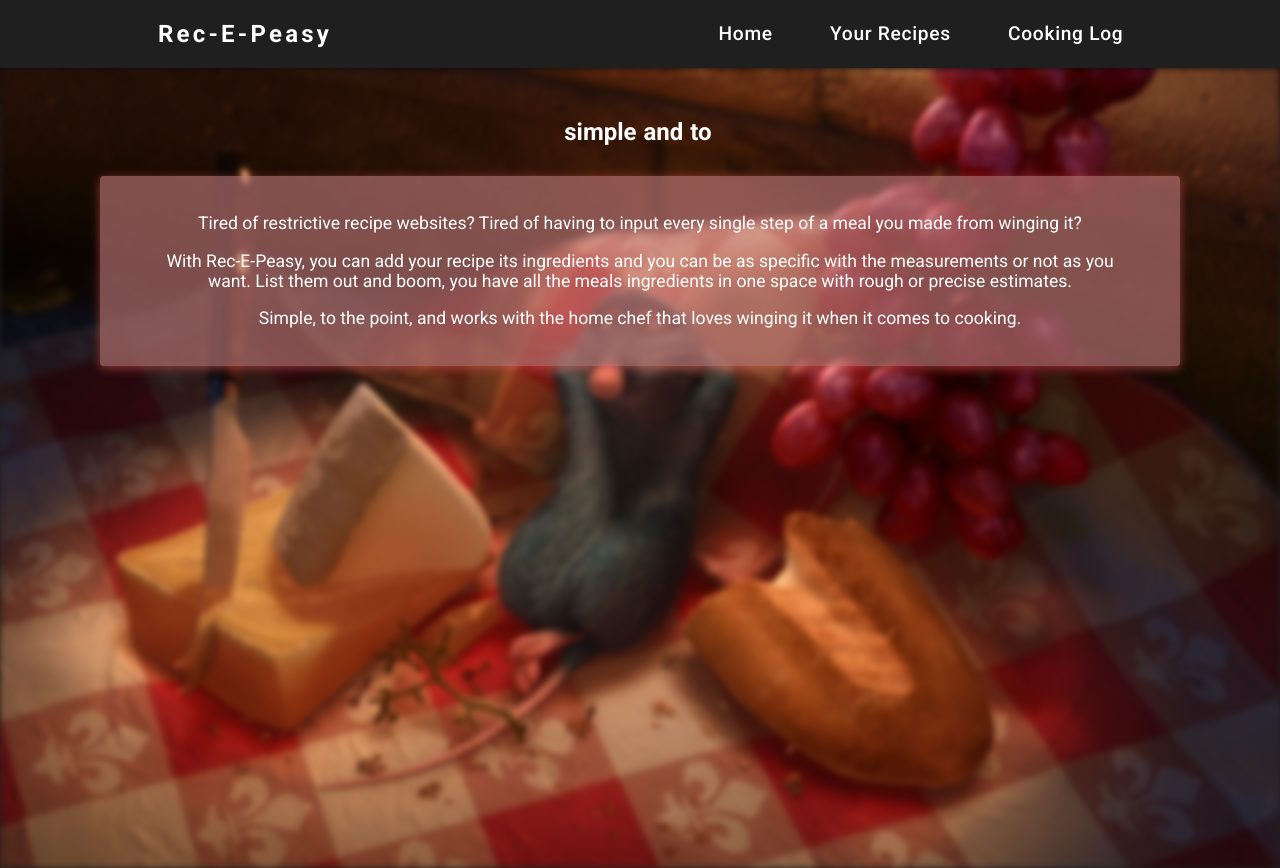
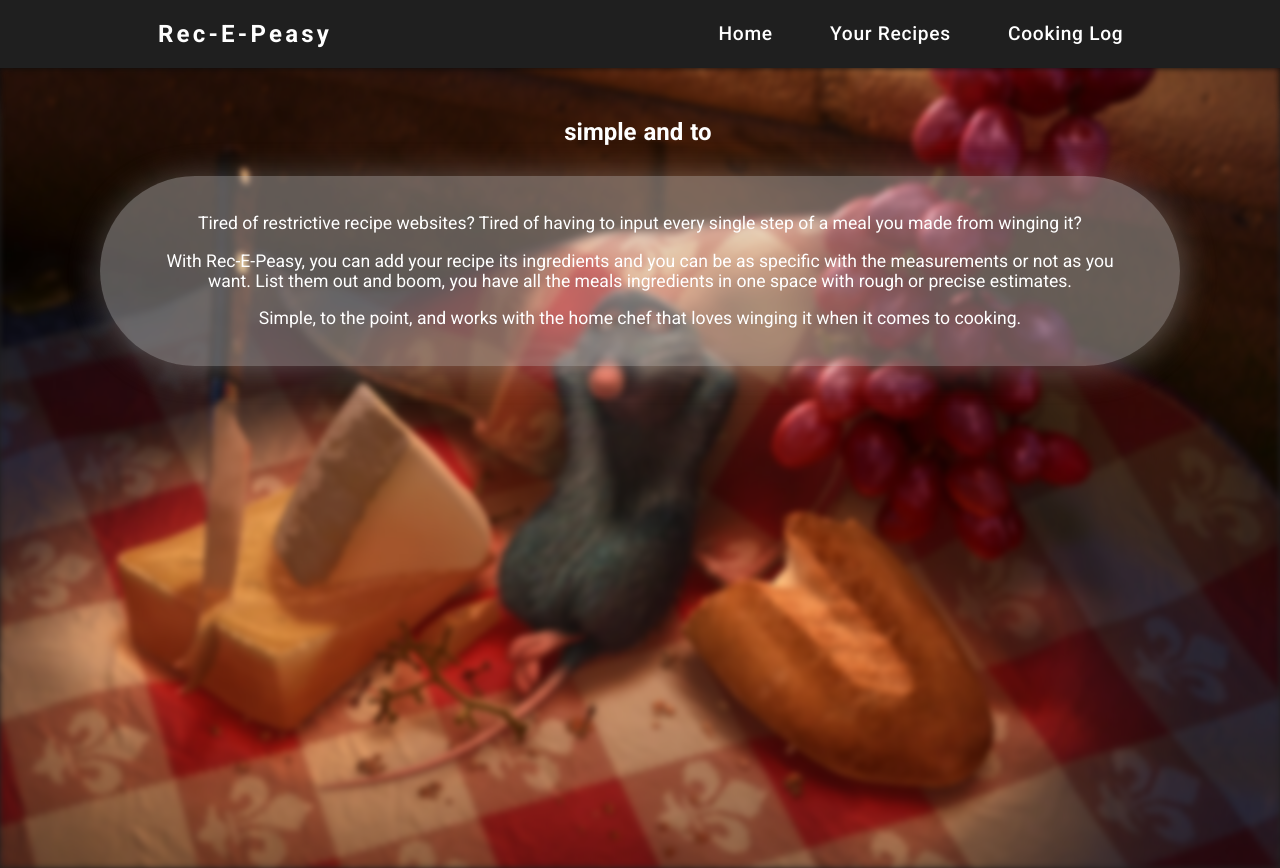
Before and after one commit to asekito/rec-E-peasy, a React app in the folder client/: page / in a window 1280 px wide. Built offline with nearby package versions, Linux system fonts and the light colour scheme.

Commit message:
home page stylings

```diff
--- a/client/src/components/HomePage/Home.css
+++ b/client/src/components/HomePage/Home.css
@@ -17,17 +17,16 @@
 }
 
 #home-intro {
-  background: #bc7877a3;
+  background: #cbcbcb69;
   position: absolute;
   height: fit-content;
   z-index: 10;
-  /* border-radius: 0px; */
   padding: 20px 60px;
   font-size: 1.1em;
   text-align: -webkit-center;
   margin: 10px 100px 0px 100px;
-  box-shadow: 0px 2.3px 9.8px 0.7px #e95d5d7a;
-  border-radius: 3.5px;
+  box-shadow: 2.3px 2.8px 32.7px #c4c4c463;
+  border-radius: 96px;
   cursor: default;
   color: white;
 }
--- a/client/src/components/HomePage/Home.js
+++ b/client/src/components/HomePage/Home.js
@@ -6,7 +6,7 @@ const Home = () => {
     <div id='homepage-content'>
       <div id='home-bkimg' />
       <h2 className='home title'>
-        simple and to the point . . . <span>|</span>
+        simple and to the point . . .<span>|</span>
       </h2>
       <div id='home-intro'>
         <p>
```
